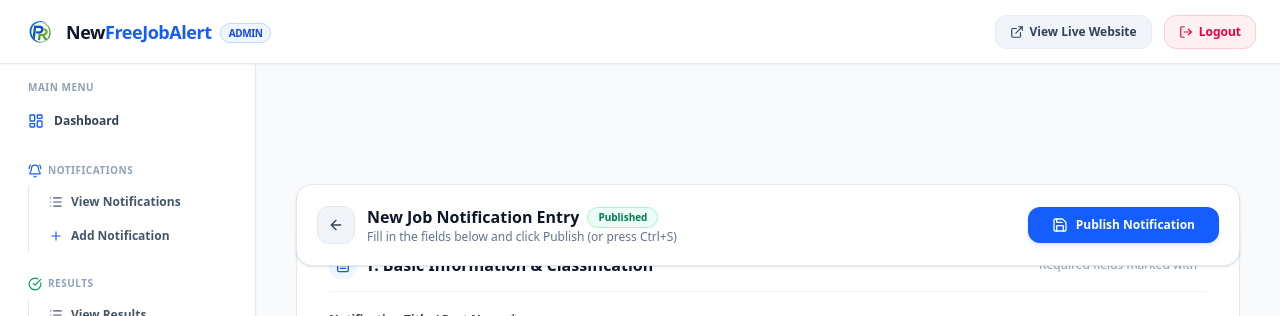
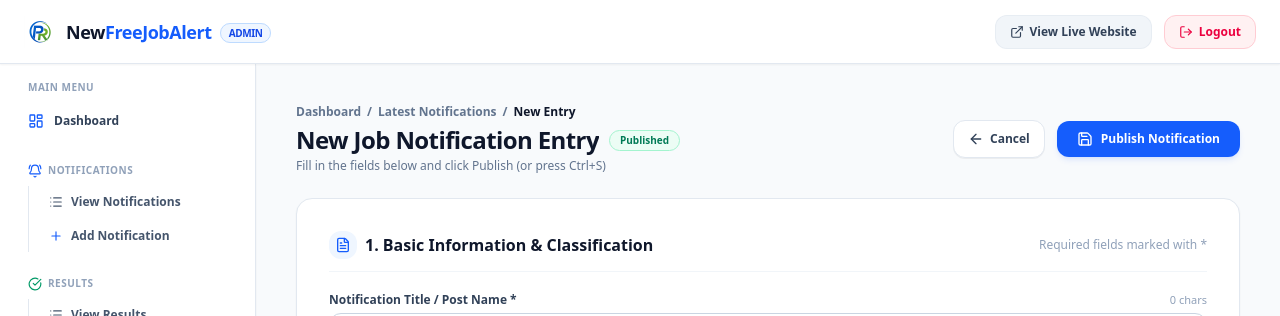
Before and after one commit to poonambheel786-oss/newfreejobalerts, a Next.js app: page /control-panel/jobs/new in a window 1280 px wide. Shown: the top 316 px of the page. Built offline with nearby package versions, Linux system fonts and the light colour scheme; no server answers; the database is empty.

Commit message:
fix(admin): adjust top header spacing and alignment for job form

```diff
--- a/src/app/control-panel/(dashboard)/jobs/edit/[id]/page.tsx
+++ b/src/app/control-panel/(dashboard)/jobs/edit/[id]/page.tsx
@@ -35,7 +35,7 @@ export default async function EditJobPage({ params }: Props) {
   const categories = dbCategories.map((c) => c.name);
 
   return (
-    <div className="mx-auto max-w-7xl px-4 sm:px-6 lg:px-8 py-10 space-y-8 animate-fade-in">
+    <div className="max-w-5xl mx-auto space-y-6">
       <JobForm
         states={states}
         categories={categories}
--- a/src/app/control-panel/(dashboard)/jobs/new/job-form.tsx
+++ b/src/app/control-panel/(dashboard)/jobs/new/job-form.tsx
@@ -185,7 +185,7 @@ export default function JobForm({ states, categories, initialJob, initialType }:
         action={formAction}
         onSubmit={() => setLoading(true)}
         onKeyDown={handleFormKeyDown}
-        className="space-y-8 max-w-5xl mx-auto pb-16"
+        className="space-y-6 max-w-5xl mx-auto pb-16"
       >
         <input type="hidden" name="id" value={initialJob?.id || ""} />
         <input type="hidden" name="customDatesJson" value={JSON.stringify(customDates)} />
@@ -203,22 +203,21 @@ export default function JobForm({ states, categories, initialJob, initialType }:
         <textarea name="applicationFees" value={applicationFeesHtml} onChange={(e) => setApplicationFeesHtml(e.target.value)} className="hidden" />
         <textarea name="editorialSummary" value={editorialSummaryHtml} onChange={(e) => setEditorialSummaryHtml(e.target.value)} className="hidden" />
 
-        {/* Top Sticky Header */}
-        <div className="bg-white border border-slate-200 rounded-2xl p-4 sm:p-5 shadow-sm flex flex-col sm:flex-row items-start sm:items-center justify-between gap-4 sticky top-20 z-30">
-          <div className="flex items-center gap-3">
-            <Link
-              href="/control-panel/dashboard"
-              className="p-2.5 bg-slate-100 hover:bg-slate-200 text-slate-700 rounded-xl transition-colors border border-slate-200"
-              title="Back to Dashboard"
-            >
-              <ArrowLeft className="h-4 w-4" />
-            </Link>
+        {/* Top Breadcrumb & Heading Action Bar */}
+        <div className="flex flex-col sm:flex-row justify-between items-start sm:items-center gap-4">
           <div>
-              <div className="flex items-center gap-2">
-                <h1 className="text-base font-bold text-slate-900 truncate max-w-xs sm:max-w-md">
+            <div className="flex items-center gap-1.5 text-xs font-semibold text-slate-500">
+              <Link href="/control-panel/dashboard" className="hover:text-blue-600 transition-colors">Dashboard</Link>
+              <span>/</span>
+              <Link href={`/control-panel/dashboard/jobs?type=${encodeURIComponent(postType)}`} className="hover:text-blue-600 transition-colors">{postType}</Link>
+              <span>/</span>
+              <span className="text-slate-900 font-bold">{initialJob ? "Edit Entry" : "New Entry"}</span>
+            </div>
+            <div className="flex items-center gap-2.5 mt-1">
+              <h1 className="text-2xl font-black text-slate-900 tracking-tight truncate max-w-md sm:max-w-xl">
                 {title || (initialJob ? "Edit Job Notification" : "New Job Notification Entry")}
               </h1>
-                <span className={`text-[10px] font-bold px-2.5 py-0.5 rounded-full ${
+              <span className={`text-[10px] font-bold px-2.5 py-0.5 rounded-full shrink-0 ${
                 jobStatus === "Published"
                   ? "bg-emerald-50 text-emerald-700 border border-emerald-200"
                   : "bg-amber-50 text-amber-700 border border-amber-200"
@@ -226,15 +225,21 @@ export default function JobForm({ states, categories, initialJob, initialType }:
                 {jobStatus}
               </span>
             </div>
-              <p className="text-xs text-slate-500">Fill in the fields below and click Publish (or press Ctrl+S)</p>
-            </div>
+            <p className="text-xs text-slate-500 mt-0.5">Fill in the fields below and click Publish (or press Ctrl+S)</p>
           </div>
 
-          <div className="flex items-center gap-3 w-full sm:w-auto justify-end">
+          <div className="flex items-center gap-3 shrink-0 w-full sm:w-auto justify-end">
+            <Link
+              href="/control-panel/dashboard"
+              className="px-3.5 py-2.5 bg-white hover:bg-slate-100 text-slate-700 rounded-xl text-xs font-bold transition-colors border border-slate-200 shadow-2xs flex items-center gap-1.5"
+            >
+              <ArrowLeft className="h-4 w-4" /> Cancel
+            </Link>
+
             <button
               type="submit"
               disabled={loading}
-              className="bg-blue-600 hover:bg-blue-700 text-white font-bold text-xs px-6 py-2.5 rounded-xl shadow-md shadow-blue-600/10 flex items-center gap-2 transition-all cursor-pointer disabled:opacity-50 shrink-0"
+              className="bg-blue-600 hover:bg-blue-700 text-white font-bold text-xs px-5 py-2.5 rounded-xl shadow-md shadow-blue-600/10 flex items-center gap-2 transition-all cursor-pointer disabled:opacity-50"
             >
               {loading ? (
                 <>
```
Lines whose indentation alone changed are shown as unchanged.
